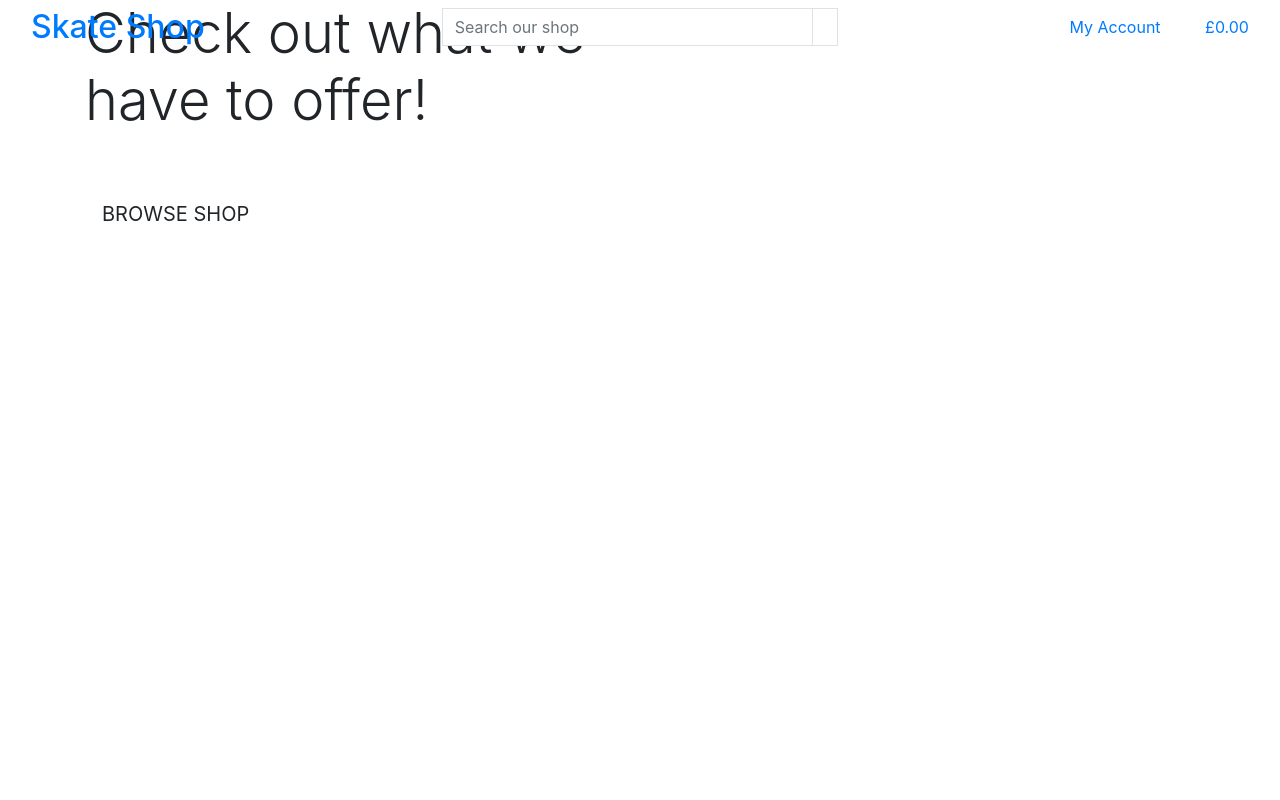
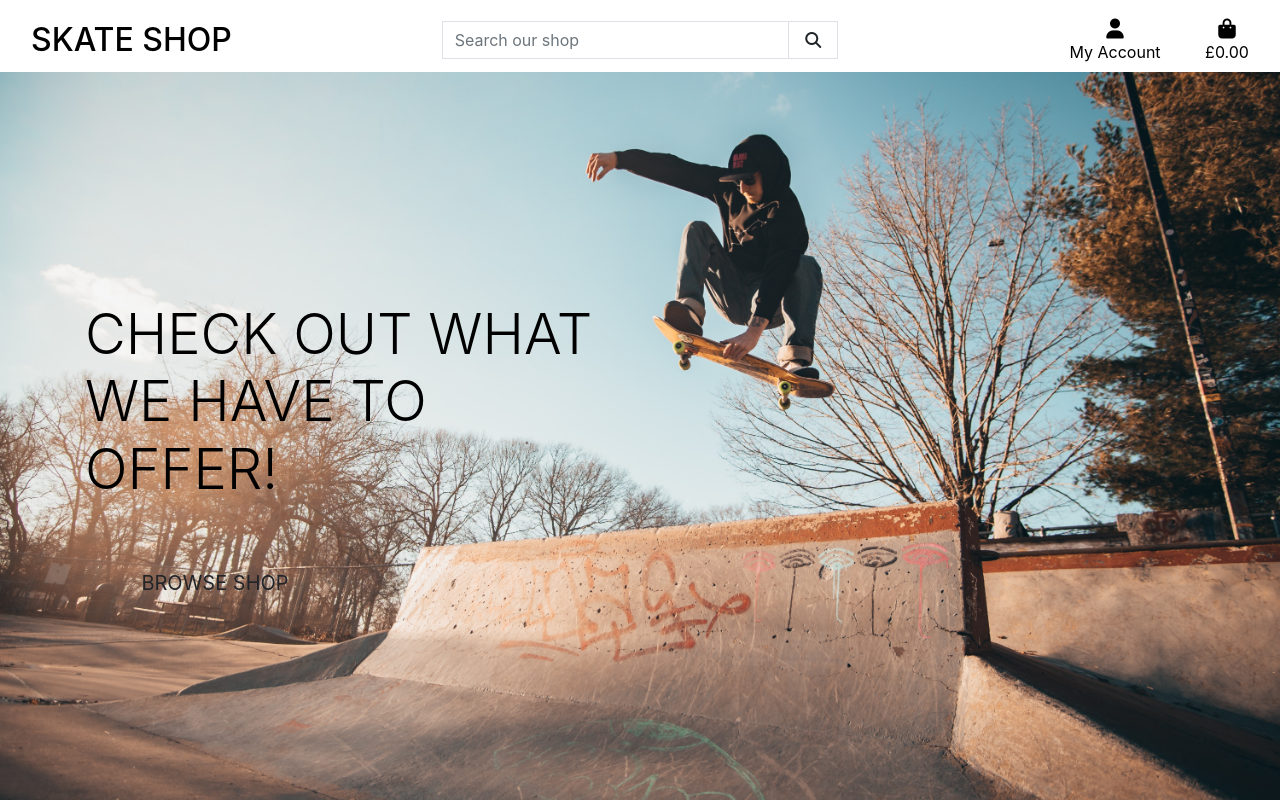
Before and after one commit to Ollie-Judge/skate-shop, a Django app: page / in a window 1280 px wide. Run offline with Django 3.2, Linux system fonts and the light colour scheme; some libraries are stand-ins or nearby versions.

Commit message:
added homepage css and added navbar and header content to homepage

```diff
--- a/skate_shop/settings.py
+++ b/skate_shop/settings.py
@@ -148,6 +148,10 @@
 # https://docs.djangoproject.com/en/3.2/howto/static-files/
 
 STATIC_URL = '/static/'
+STATICFILES_DIRS = (os.path.join(BASE_DIR, 'static'),)
+
+MEDIA_URL = '/media/'
+MEDIA_ROOT = os.path.join(BASE_DIR, 'media')
 
 # Default primary key field type
 # https://docs.djangoproject.com/en/3.2/ref/settings/#default-auto-field
--- a/skate_shop/urls.py
+++ b/skate_shop/urls.py
@@ -15,9 +15,11 @@
 """
 from django.contrib import admin
 from django.urls import path, include
+from django.conf import settings
+from django.conf.urls.static import static
 
 urlpatterns = [
     path('admin/', admin.site.urls),
     path('accounts/', include('allauth.urls')),
     path('', include('home.urls')),
-]
+] + static(settings.MEDIA_URL, document_root=settings.MEDIA_ROOT)
--- /dev/null
+++ b/static/css/base.css
@@ -0,0 +1,80 @@
+html {
+    height: 100%;
+}
+
+body {
+    background: url('media/home_image.jpeg') no-repeat center center fixed;
+    background-size: cover;
+    height: calc(100vh - 164px);
+    color: black;
+    font-family: 'Bangers', cursive;
+}
+
+.icon {
+    align-items: center;
+    display: inline-flex;
+    justify-content: center;
+    height: 1.5rem;
+    width: 1.5rem;
+}
+
+.logo-font {
+    text-transform: uppercase;
+}
+
+.main-logo-link {
+    width: fit-content;
+}
+
+.browse-shop-button {
+    background: black;
+    color: white;
+    min-width: 260px;
+}
+
+.btn-black {
+    background: black;
+    color: white;
+}
+
+.browse-shop-button:hover,
+.browse-shop-button:active,
+.browse-shop-button:focus,
+.btn-black:hover,
+.btn-black:active,
+.btn-black:focus {
+    background: #222;
+    color: white;
+}
+
+.text-black {
+    color: #000 !important;
+}
+
+.border-black {
+    border: 1px solid black !important;
+}
+
+/* Media Queries */
+
+@media (min-width: 1200px) {
+    .container {
+        max-width: 80%;
+    }
+}
+
+/* fixed navbar for medium and up */
+
+@media (min-width: 992px) {
+    .fixed-top-desktop-only {
+        position: fixed;
+        top: 0;
+        right: 0;
+        left: 0;
+        z-index: 1030;
+    }
+
+    .header-container {
+        padding-top: 164px;
+    }
+}
--- a/templates/base.html
+++ b/templates/base.html
@@ -14,6 +14,8 @@
     {% endblock %}
 
     {% block corecss %}
+        <link href="https://fonts.googleapis.com/css2?family=Bangers&display=swap" rel="stylesheet">
+        <link rel="stylesheet" href="{% static 'css/base.css' %}">
         <link rel="stylesheet" href="https://stackpath.bootstrapcdn.com/bootstrap/4.4.1/css/bootstrap.min.css" integrity="sha384-Vkoo8x4CGsO3+Hhxv8T/Q5PaXtkKtu6ug5TOeNV6gBiFeWPGFN9MuhOf23Q9Ifjh" crossorigin="anonymous">
     {% endblock %}
 
@@ -21,6 +23,7 @@
     {% endblock %}
 
     {% block corejs %}
+        <script src="https://kit.fontawesome.com/4863a75fd6.js" crossorigin="anonymous"></script>
         <script src="https://code.jquery.com/jquery-3.4.1.slim.min.js" integrity="sha384-J6qa4849blE2+poT4WnyKhv5vZF5SrPo0iEjwBvKU7imGFAV0wwj1yYfoRSJoZ+n" crossorigin="anonymous"></script>
         <script src="https://cdn.jsdelivr.net/npm/popper.js@1.16.0/dist/umd/popper.min.js" integrity="sha384-Q6E9RHvbIyZFJoft+2mJbHaEWldlvI9IOYy5n3zV9zzTtmI3UksdQRVvoxMfooAo" crossorigin="anonymous"></script>
         <script src="https://stackpath.bootstrapcdn.com/bootstrap/4.4.1/js/bootstrap.min.js" integrity="sha384-wfSDF2E50Y2D1uUdj0O3uMBJnjuUD4Ih7YwaYd1iqfktj0Uod8GCExl3Og8ifwB6" crossorigin="anonymous"></script>
@@ -33,7 +36,7 @@
   </head>
   <body>
     <header class="container-fluid fixed-top">
-      <div class="row">
+      <div id="topnav" class="row bg-white pt-lg-2 d-none d-lg-flex">
         <div class="col-12 col-lg-4 my-auto py-1 py-lg-0 text-center text-lg-left">
           <a href="{% url 'home' %}" class="nav-link main-logo-link">
             <h2 class="logo-font text-black my-0">Skate Shop</h2>
```
Also changed, not shown: media/home_image.jpeg (added).
